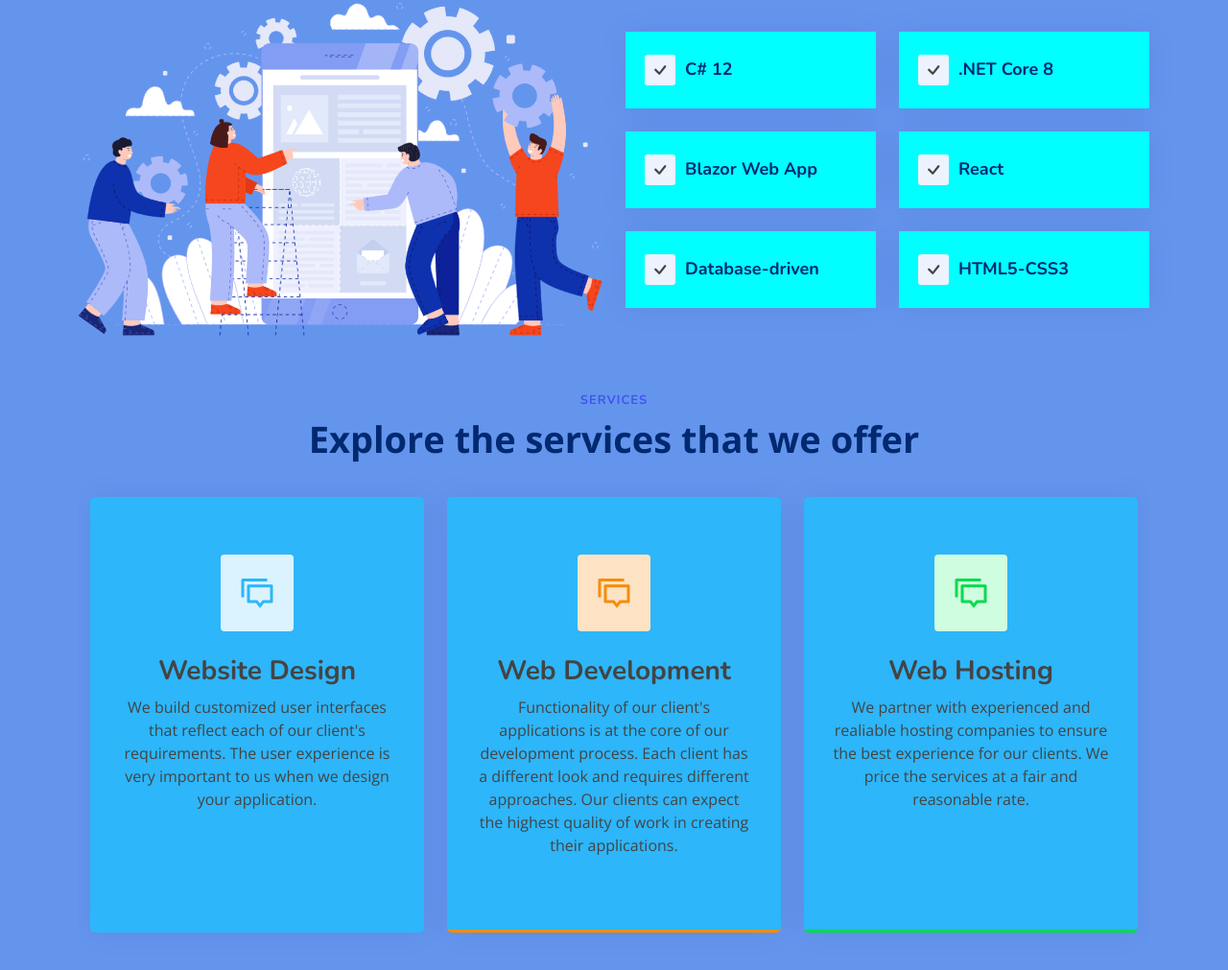
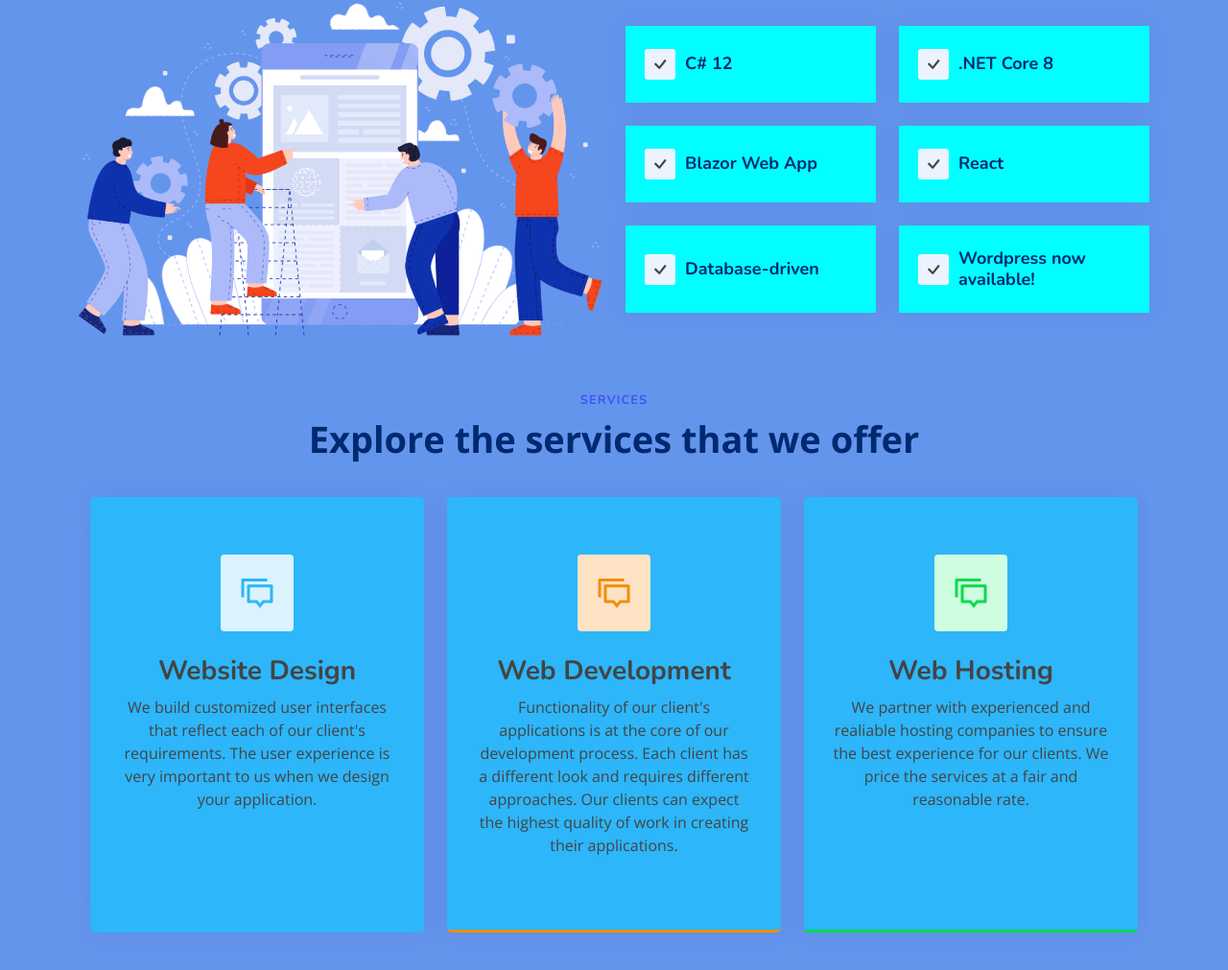
Before and after one commit to rmccabeny/RDM-Soft-Solutions, a website: page index.html in a window 1280 px wide. Shown: the part 2160-3171 px from the top of the page at 96% size. Drawn offline with nearby package versions, Linux system fonts and the light colour scheme.

Commit message:
update file

```diff
--- a/index.html
+++ b/index.html
@@ -202,7 +202,7 @@
               <div class="col-md-6" data-aos="zoom-out" data-aos-delay="700">
                 <div class="feature-box d-flex align-items-center">
                   <i class="bi bi-check"></i>
-                  <h3>HTML5-CSS3</h3>
+                  <h3>Wordpress now available!</h3>
                 </div>
               </div>
             </div>
```
